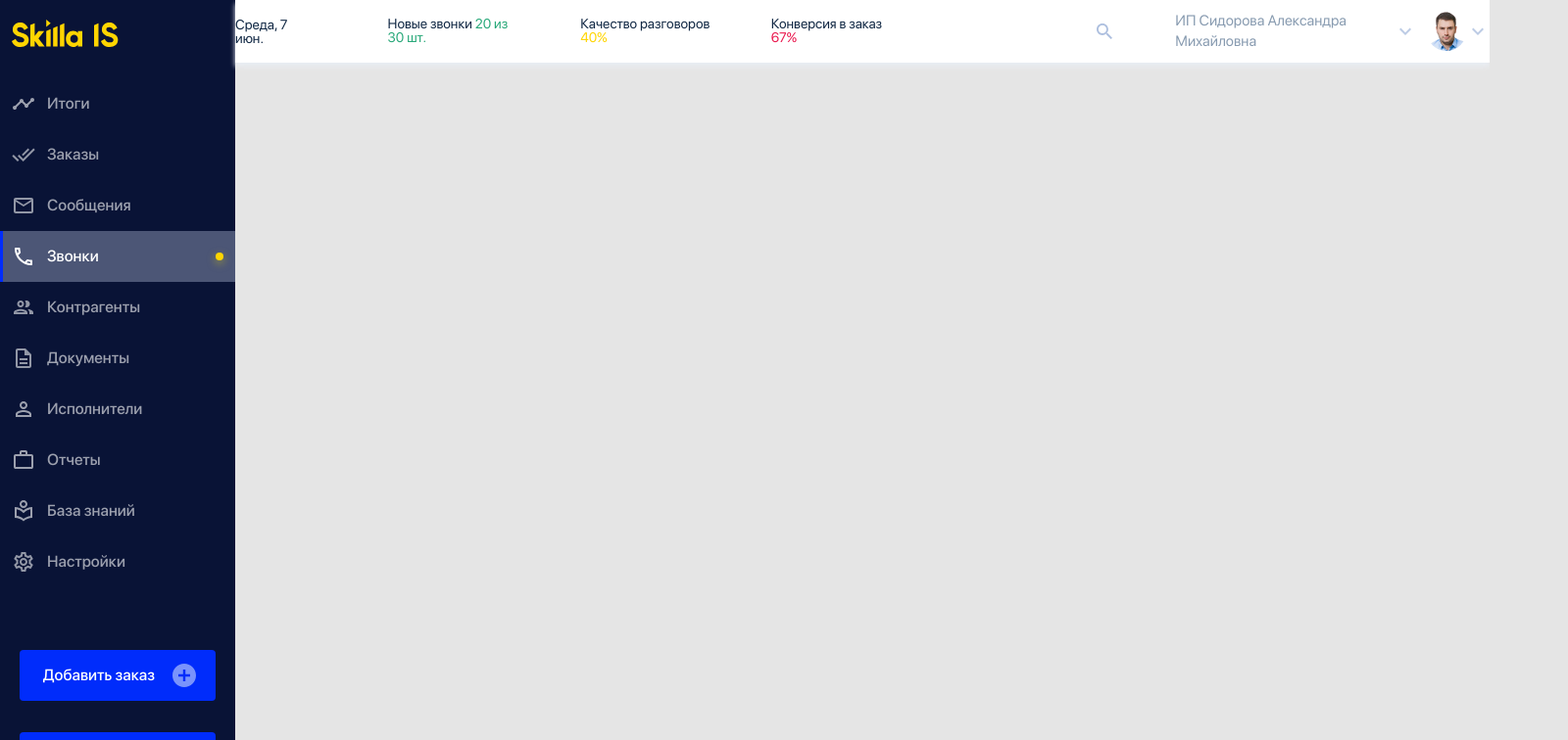
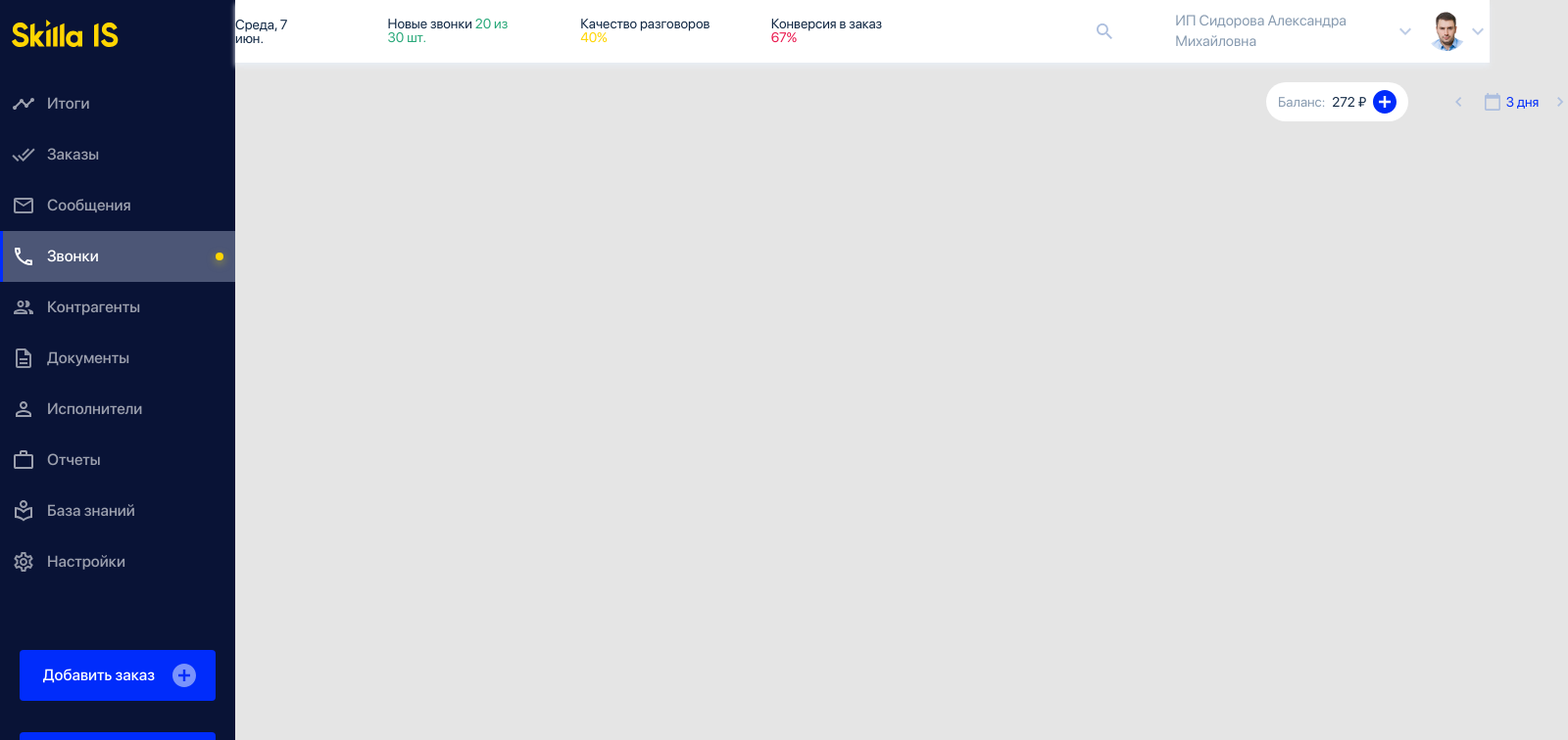
Before and after one commit to My-test-tasks/test-skilla, a React (Vite) app: page / in a window 1280 px wide. Shown: the top 756 px of the page at 98% size, 1600 px wide, since content can reach past the window. Built offline with nearby package versions, Linux system fonts and the light colour scheme.

Commit message:
feat: add ballanceBar

```diff
--- a/src/components/Menu/Menu.module.scss
+++ b/src/components/Menu/Menu.module.scss
@@ -50,7 +50,7 @@
       right: calc(100% - 240px + 12px);
       border-radius: 50%;
       background-color: $menu-active-dot;
-      box-shadow: 0px 3px 8px rgba(237, 218, 1, 0.5);
+      box-shadow: 0px 3px 8px $menu-light-shadow;
     }
   }
 }
--- /dev/null
+++ b/src/pages/Calls/BallanceBar/BallanceBar.module.scss
@@ -0,0 +1,8 @@
+.bar {
+  width: 1440px;
+  display: flex;
+  align-items: center;
+  justify-content: flex-end;
+  gap: 48px;
+  padding: 20px 0;
+}
--- /dev/null
+++ b/src/pages/Calls/BallanceBar/BallanceBar.tsx
@@ -0,0 +1,14 @@
+import Ballance from './Ballance';
+import styles from './BallanceBar.module.scss';
+import DateInterval from './DateInterval';
+
+const BallanceBar = () => {
+  return (
+    <div className={styles.bar}>
+      <Ballance />
+      <DateInterval />
+    </div>
+  );
+};
+
+export default BallanceBar;
--- /dev/null
+++ b/src/pages/Calls/BallanceBar/index.ts
@@ -0,0 +1 @@
+export { default } from './BallanceBar';
--- /dev/null
+++ b/src/pages/Calls/Calls.module.scss
@@ -0,0 +1,7 @@
+.calls {
+  width: 100%;
+  display: flex;
+  flex-direction: column;
+  align-items: center;
+  justify-content: flex-start;
+}
--- a/src/pages/Calls/Calls.tsx
+++ b/src/pages/Calls/Calls.tsx
@@ -1,7 +1,14 @@
+import BallanceBar from './BallanceBar';
 import Header from './Header';
+import styles from './Calls.module.scss';
 
 const Calls = () => {
-  return <Header />;
+  return (
+    <div className={styles.calls}>
+      <Header />
+      <BallanceBar />
+    </div>
+  );
 };
 
 export default Calls;
```
